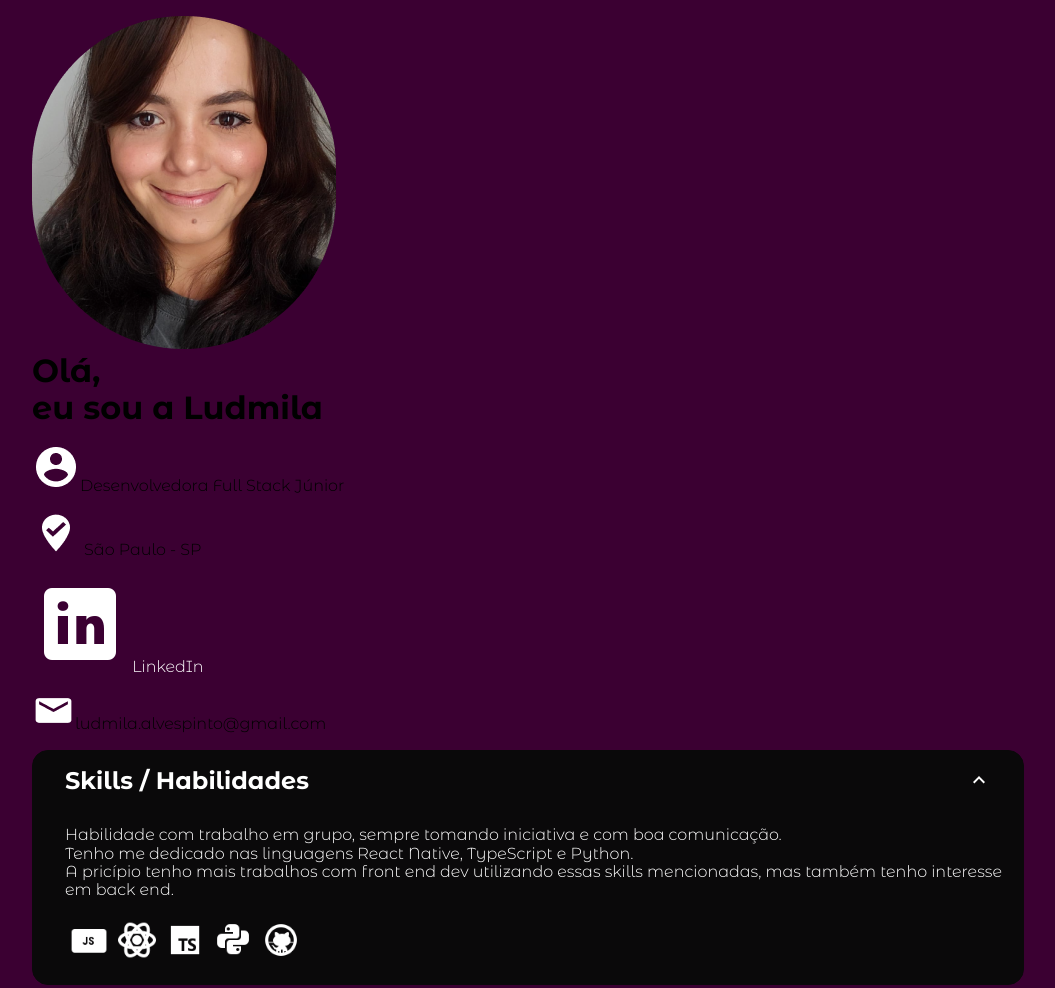
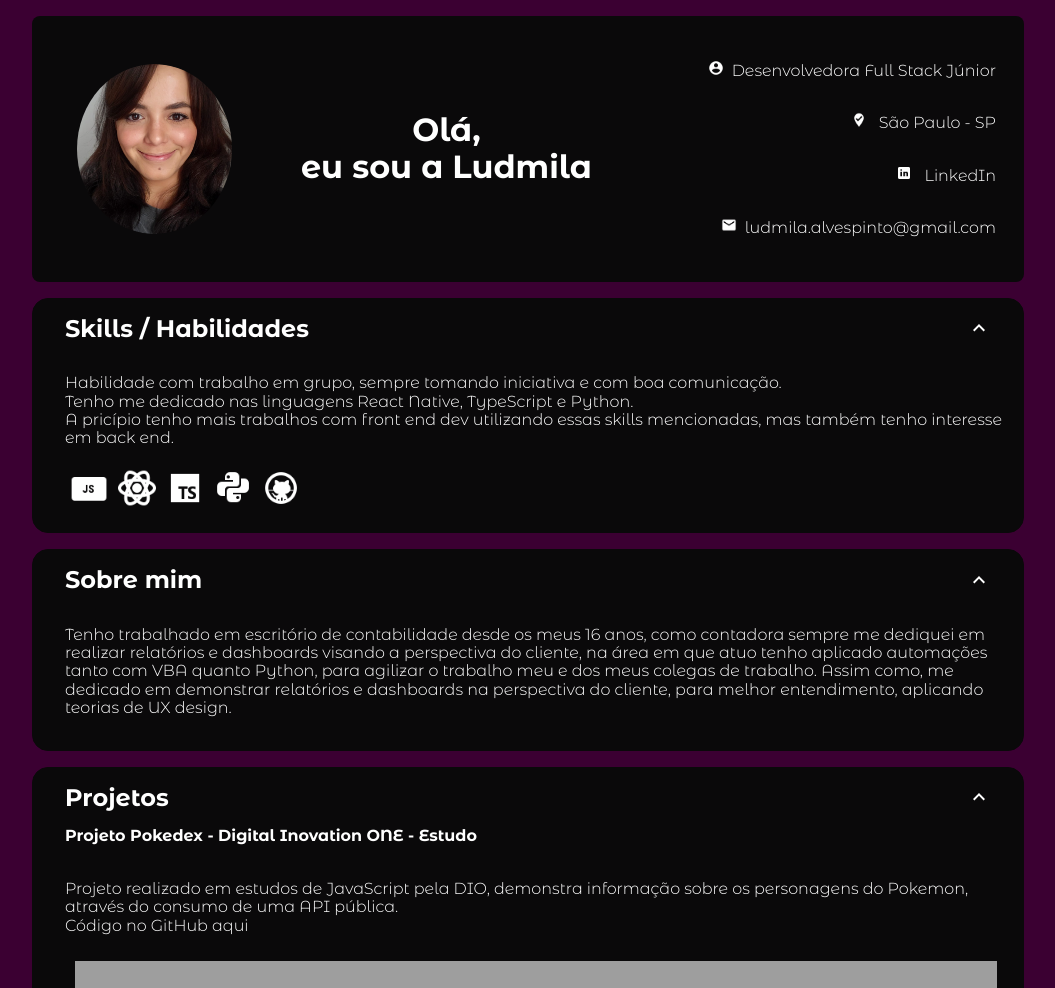
Before and after one commit to ludmilaalvespinto/portfolio, a plain HTML site: page index.html in a window 1280 px wide. Shown: the top 988 px of the page, without its empty margins (112-1167 px from the left). Drawn offline with nearby package versions, Linux system fonts and the light colour scheme; the site is published under a folder, as on GitHub Pages, so addresses that start at the root find nothing.

Commit message:
Update index.html

```diff
--- a/index.html
+++ b/index.html
@@ -12,7 +12,7 @@
     <link rel="preconnect" href="https://fonts.gstatic.com" crossorigin>
     <link href="https://fonts.googleapis.com/css2?family=Montserrat+Alternates:wght@300;700&display=swap" rel="stylesheet">
 
-    <link rel="stylesheet" href="/css/header.css">
+    <link rel="stylesheet" href="css/header.css">
     <link rel="stylesheet" href="css/global.css">
     <link rel="stylesheet" href="css/acordeon.css">
     <link rel="stylesheet" href="css/languages.css">
```
